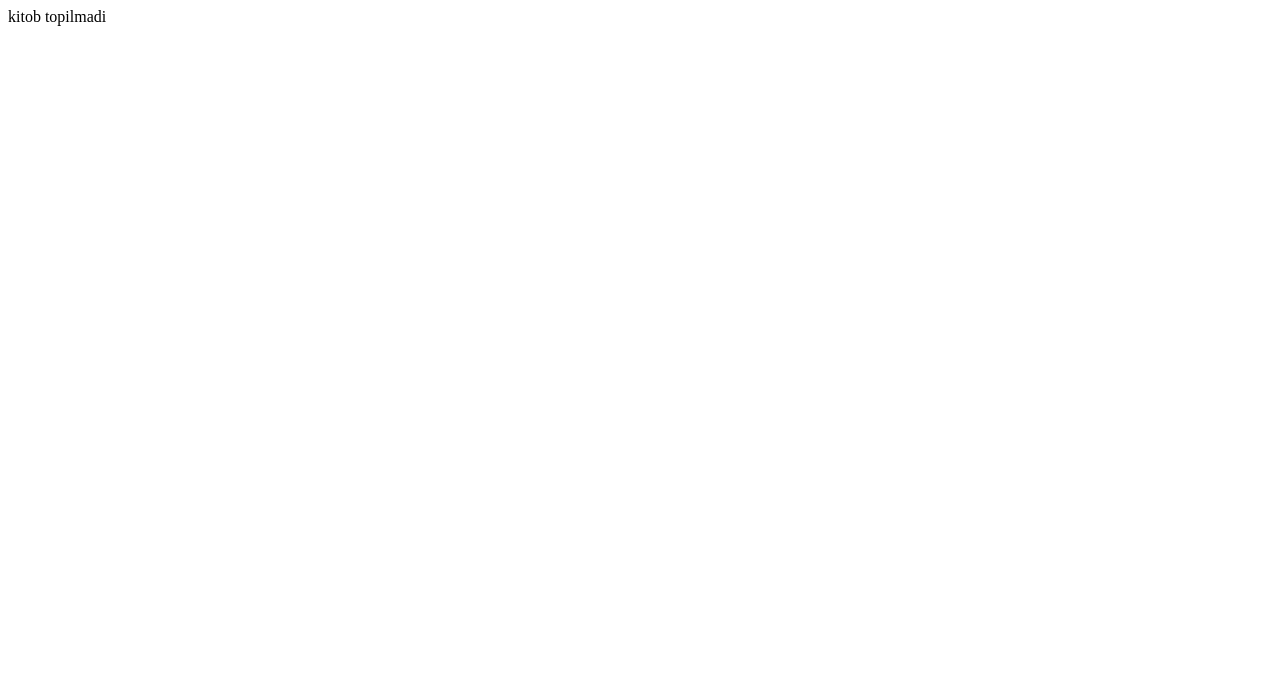
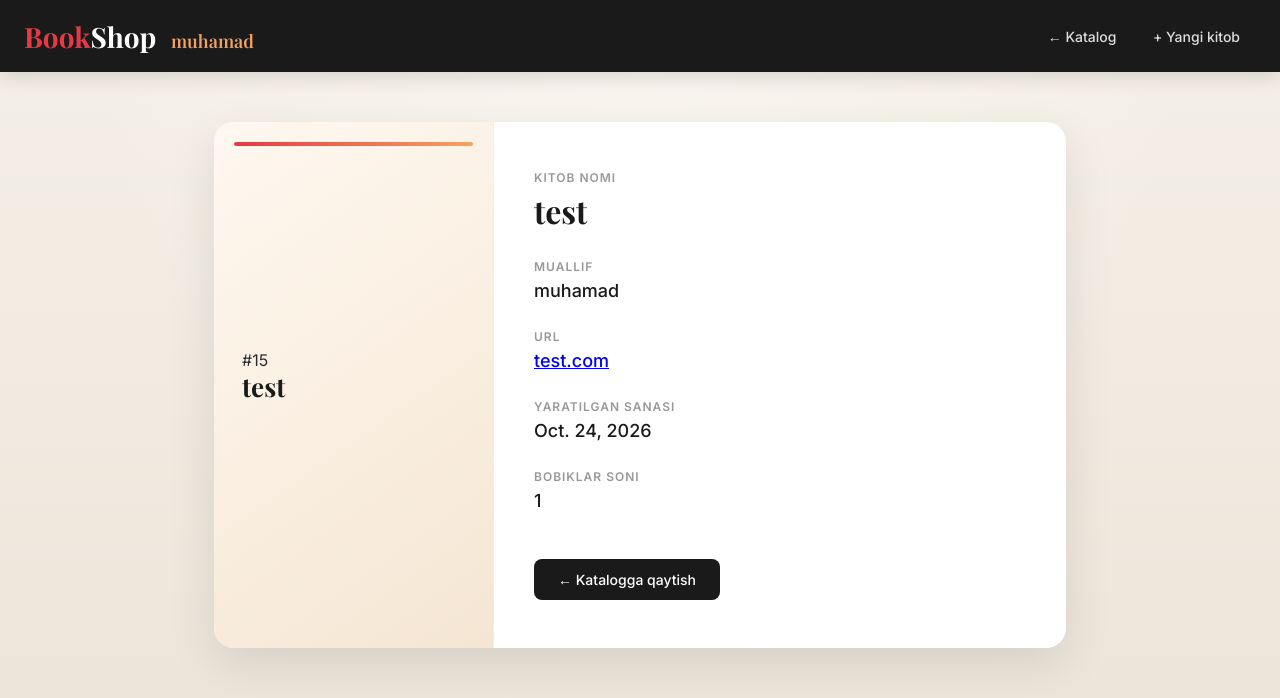
Before and after one commit to byStrange/django-learn-test, a Django app: page /book/15/ in a window 1280 px wide. Before the commit the part shown is almost empty. Shown: the top 698 px of the page. Run offline with Django 5.2, Linux system fonts and the light colour scheme; a user stored in the database is signed in; data comes from the database, SQL or seed files in the repository.

Commit message:
kitob ko'rishlar soni qo'shildi

```diff
--- a/core/views.py
+++ b/core/views.py
@@ -4,8 +4,7 @@ from django.http import HttpResponse, HttpRequest
 from django.shortcuts import redirect, render
 from django.utils.translation.trans_real import re
 from django.contrib import messages
-
-from main.models import Book
+from main.models import Book, BookView
 
 def index(request):
     """Bosh sahifa – loyihaning kirish sahifasi."""
@@ -73,7 +72,9 @@ def book_page(request, id):
         book = Book.objects.get(id=id)
 
         if book.public:
-            return render(request, "book.html", {"book": book})
+            BookView.objects.get_or_create(book=book, user=request.user)
+            soni = BookView.objects.filter(book=book).count()
+            return render(request, "book.html", {"book": book, "soni": soni})
 
 
         if book.user.id != request.user.id:
--- a/main/models.py
+++ b/main/models.py
@@ -1,3 +1,6 @@
+from os import name
+from statistics import mode
+
 from django.db import models
 from django.contrib.auth.models import User
 
@@ -7,3 +10,7 @@ class Book(models.Model):
     user = models.ForeignKey(User, on_delete=models.CASCADE)
     url = models.CharField(null=True)
     public = models.BooleanField(default=False)
+
+class BookView(models.Model):
+    book = models.ForeignKey(Book, on_delete=models.CASCADE)
+    user = models.ForeignKey(User, on_delete=models.CASCADE)
--- a/main/templates/book.html
+++ b/main/templates/book.html
@@ -218,6 +218,9 @@
                 <div class="detail-label">Yaratilgan sanasi</div>
                 <div class="detail-value">{{book.yaratilgan_sanasi}}</div>
 
+                <div class="detail-label">Bobiklar soni</div>
+                <div class="detail-value">{{ soni }}</div>
+
                 <a href="/book-list/" class="back-btn">← Katalogga qaytish</a>
             </div>
         </div>
```
Also changed, not shown: db.sqlite3, main/migrations/0008_bookview.py (added).
